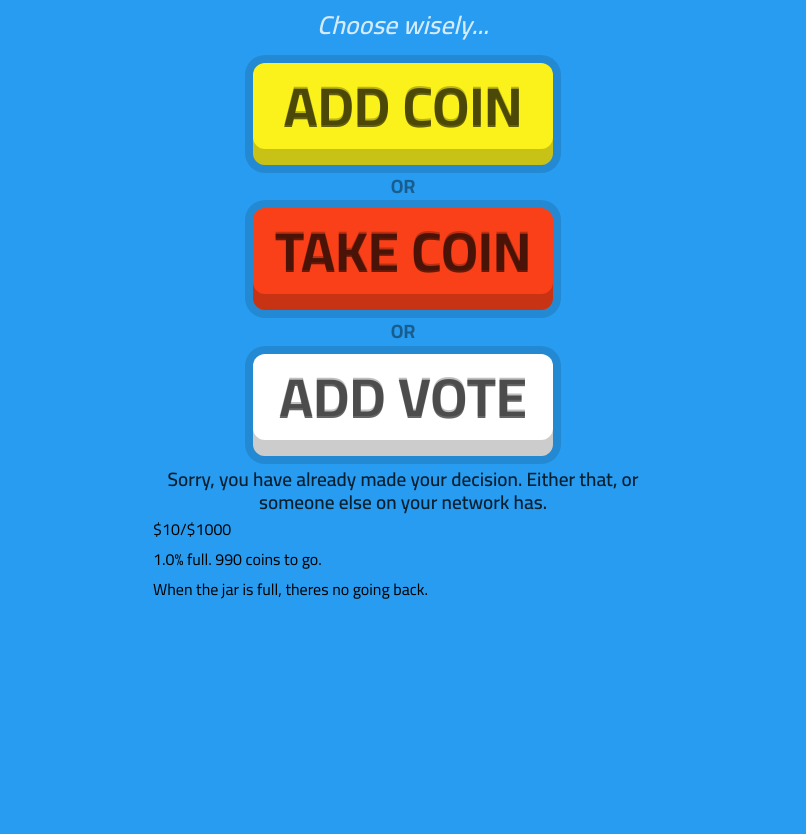
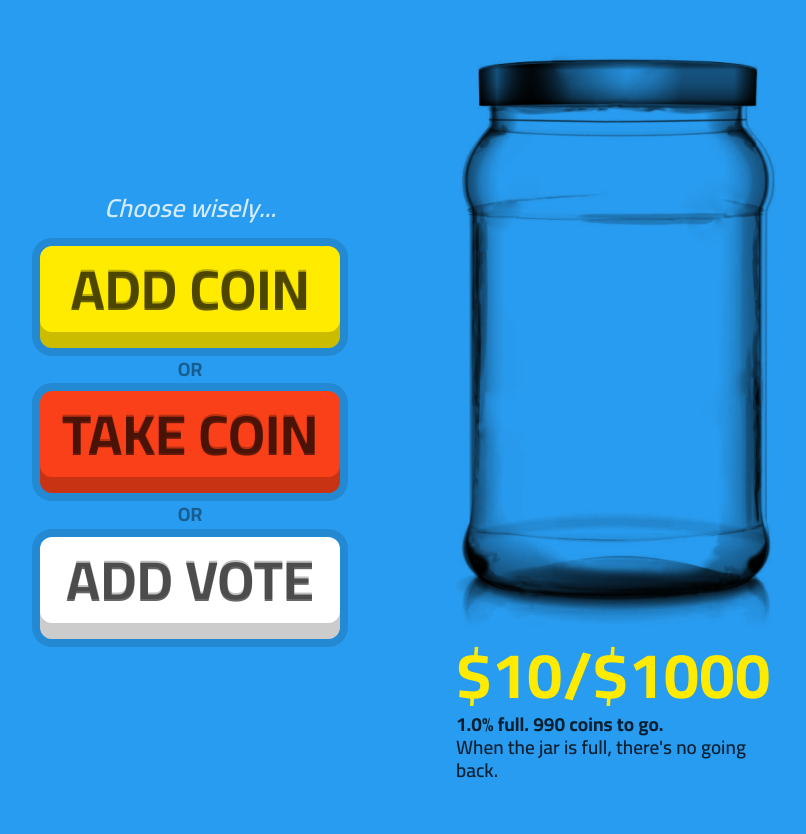
Before and after one commit to yaclive/212-Web-App, a Flask app: page /jar in a window 1280 px wide. Shown: the whole page, without its empty margins (237-1043 px from the left). Before the commit the page ends 599 px from the top, so only its background shows below. Run offline with Flask 2, Linux system fonts and the light colour scheme; data comes from the database, SQL or seed files in the repository; both versions use the stored data as it was after the commit.

Commit message:
began styling jar page

```diff
--- a/run.py
+++ b/run.py
@@ -31,6 +31,7 @@ def jar():
         'jar.html',
         coins=stats[1],
         capacity=stats[2],
+        percent=round((stats[1]/stats[2]) * 100, 2),
         has_visited=check_ip() # Check if user has visited before, if so send that to template
     ))
 
@@ -41,35 +42,33 @@ def vote():
 @app.route('/confirm', methods=['GET', 'POST'])
 def confirm():
     if (check_ip()): return redirect(url_for('jar')) # Deny double submission
+    if 'action' not in request.form: return redirect(url_for('jar')) # Deny request without form data
 
-    if (request.form['action'] == 'add coin' or request.form['action'] == 'take coin'):
-        # Make change to jar
-        db = sqlite3.connect(DBFILE)
+    # Make change to jar
+    db = sqlite3.connect(DBFILE)
 
-        # First and foremost, log users ip address to mitigate attacks
-        #user_ip = request.remote_addr
-        #cur = db.execute('INSERT INTO voters(ip_address, vote) VALUES(?, ?)', (user_ip, request.form['action']))
-        #db.commit()
+    # First and foremost, log users ip address to mitigate attacks
+    #user_ip = request.remote_addr
+    #cur = db.execute('INSERT INTO voters(ip_address, vote) VALUES(?, ?)', (user_ip, request.form['action']))
+    #db.commit()
 
-        # Get jar balance
-        cur = db.execute('SELECT coins FROM jars WHERE id=1')
-        coins = cur.fetchone()[0] # Amount of coins currently in the jar
+    # Get jar balance
+    cur = db.execute('SELECT coins FROM jars WHERE id=1')
+    coins = cur.fetchone()[0] # Amount of coins currently in the jar
 
-        if (request.form['action'] == 'add coin'):
-            coins += 1
-        elif (request.form['action'] == 'take coin'):
-            coins -= 1
+    if (request.form['action'] == 'add coin'):
+        coins += 1
+    elif (request.form['action'] == 'take coin'):
+        coins -= 1
 
-        coins = max(coins, 0) # Ensure jar cant have negative coins
+    coins = max(coins, 0) # Ensure jar cant have negative coins
 
-        cur = db.execute('UPDATE jars SET coins=? WHERE id=1', (coins,)) # Set new jar balance
+    cur = db.execute('UPDATE jars SET coins=? WHERE id=1', (coins,)) # Set new jar balance
 
-        # Detect if the jar is full
-        # Close project
+    # Detect if the jar is full
+    # Close project
 
-        db.commit()
-        db.close()
+    db.commit()
+    db.close()
 
-        return(render_template('confirm.html', action=request.form['action']))
-    else:
-        return redirect(url_for('jar')) # Send them back
+    return(render_template('confirm.html', action=request.form['action']))
--- a/static/style.css
+++ b/static/style.css
@@ -2,7 +2,7 @@
 
 :root {
 	--blue: #289CF0;
-	--yellow: #FBF21B;
+	--yellow: #FFEB00;
 	--red: #F94018;
 }
 
@@ -19,16 +19,46 @@ body {
 
 .wrapper {
 	margin: 0 auto;
-	max-width: 500px;
+	max-width: 380px;
+	text-align: center;
 }
 
 .paper {
 	background: white;
 	text-align: center;
+	color: rgba(10, 40, 61, 0.888);
+}
+.paper h1 {
+	text-transform: uppercase;
+	font-size: 4em;
+	line-height: 1em;
+	padding: 35px 0;
+}
+.paper p {
+	font-size: 1.2em;
+	font-weight: 600;
+	line-height: 1.2em;
+	border: 4px dashed rgba(0, 0, 0, 0.22);
+	padding: 24px 20px;
+	margin: 0 18px 30px;
+}
+.paper .btn {
+	margin-bottom: 45px;
 }
 
+
+.column {
+	display: inline-block;
+	width: 320px;
+	vertical-align: middle;
+	margin: 20px 0;
+}
 .col-buttons {
-	text-align: center;
+
+}
+.col-jar {
+	text-align: left;
+	background: var(--blue);
 }
 
 .precaution {
@@ -89,3 +119,36 @@ body {
 	font-size: 1.2em;
 	line-height: 1.2em;
 }
+
+.jar {
+	background: url(jar.png);
+	background-size: 100%;
+	padding-top: 185%;
+	mix-blend-mode: multiply;
+}
+
+.stats .main {
+	font-weight: 700;
+	font-size: 4em;
+	line-height: 1em;
+	color: var(--yellow);
+}
+
+.stats .sub {
+	color: rgba(0, 0, 0, 0.8);
+	font-weight: 600;
+	font-size: 1.2em;
+    line-height: 1.2em;
+    margin-top: 6px;
+}
+
+
+@media only screen and (min-width: 800px) {
+	.wrapper-jar {
+		max-width: 100%;
+	}
+
+	.column {
+		margin: 4%;
+	}
+}
--- a/templates/confirm.html
+++ b/templates/confirm.html
@@ -3,7 +3,7 @@
 	<div class="wrapper">
 		<div class="paper">
 			<h1>thank you!</h1>
-			<p><strong>You {% if action=='add coin' %}added{% elif action=='take coin' %}took{% else %}admired{% endif %} a coin! </strong><br />You made a difference and we appretiate your contribution. <br />Sadly, our short-lived time together must come to an end. <br />You cannot vote again. <br />We wish you good fortune in your future. <br />Goodbye.</p>
+			<p><strong>You {% if action=='add coin' %}added{% elif action=='take coin' %}took{% else %}admired{% endif %} a coin! </strong><br /><br />You made a difference and we appretiate your contribution. <br /><br />Sadly, our short-lived time together must come to an end. <br />You cannot vote again. <br /><br />We wish you good fortune in your future. <br /><br />Goodbye.</p>
 			<a href="{{ url_for('jar') }}"><button class="btn">back</button></a>
 		</div>
 	</div>
--- a/templates/index.html
+++ b/templates/index.html
@@ -3,7 +3,7 @@
 	<div class="wrapper">
 		<div class="paper">
 			<h1>welcome!</h1>
-			<p>You have a decision to make. <br /><strong>You only get one vote. </strong><br />Will you help or hinder? <br />Only you know the answer. <br /><strong>Make it count. </strong></p>
+			<p>You have a decision to make. <br /><br /><strong>You only get one vote. </strong><br /><br />Will you help or hinder? <br />Only you know the answer. <br /><br /><strong>Make it count. </strong></p>
 			<a href="{{ url_for('jar') }}"><button class="btn">okay</button></a>
 		</div>
 	</div>
--- a/templates/jar.html
+++ b/templates/jar.html
@@ -1,6 +1,6 @@
 {% extends 'base.html' %}
 {% block content %}
-	<div class="wrapper">
+	<div class="wrapper wrapper-jar">
 		<div class="column col-buttons">
 			{% if has_visited==0 %}
 			<span class="precaution">Choose wisely...</span>
@@ -11,17 +11,15 @@
 			<div class="btn-divider">OR</div>
 			</form>
 			<a href="{{ url_for('vote') }}"><button class="btn btn-vote">add vote</button></a>
-
-			<p class="error">Sorry, you have already made your decision. Either that, or someone else on your network has.</p>
 			{% else %}
 			<p class="error">Sorry, you have already made your decision. Either that, or someone else on your network has.</p>
 			{% endif %}
 		</div>
-		<div class="column">
+		<div class="column col-jar">
 			<div class="jar"></div>
 			<div class="stats">
 				<div class="main">${{ coins }}/${{ capacity }}</div>
-				<div class="sub">{{ (coins/capacity) * 100 }}&percnt; full. {{ capacity-coins }} coins to go. <br />When the jar is full, theres no going back.</div>
+				<div class="sub"><strong>{{ percent }}&percnt; full. {{ capacity-coins }} coins to go. </strong><br />When the jar is full, there's no going back.</div>
 			</div>
 		</div>
 	</div>
```
Also changed, not shown: jar.db, static/jar.png (added).
